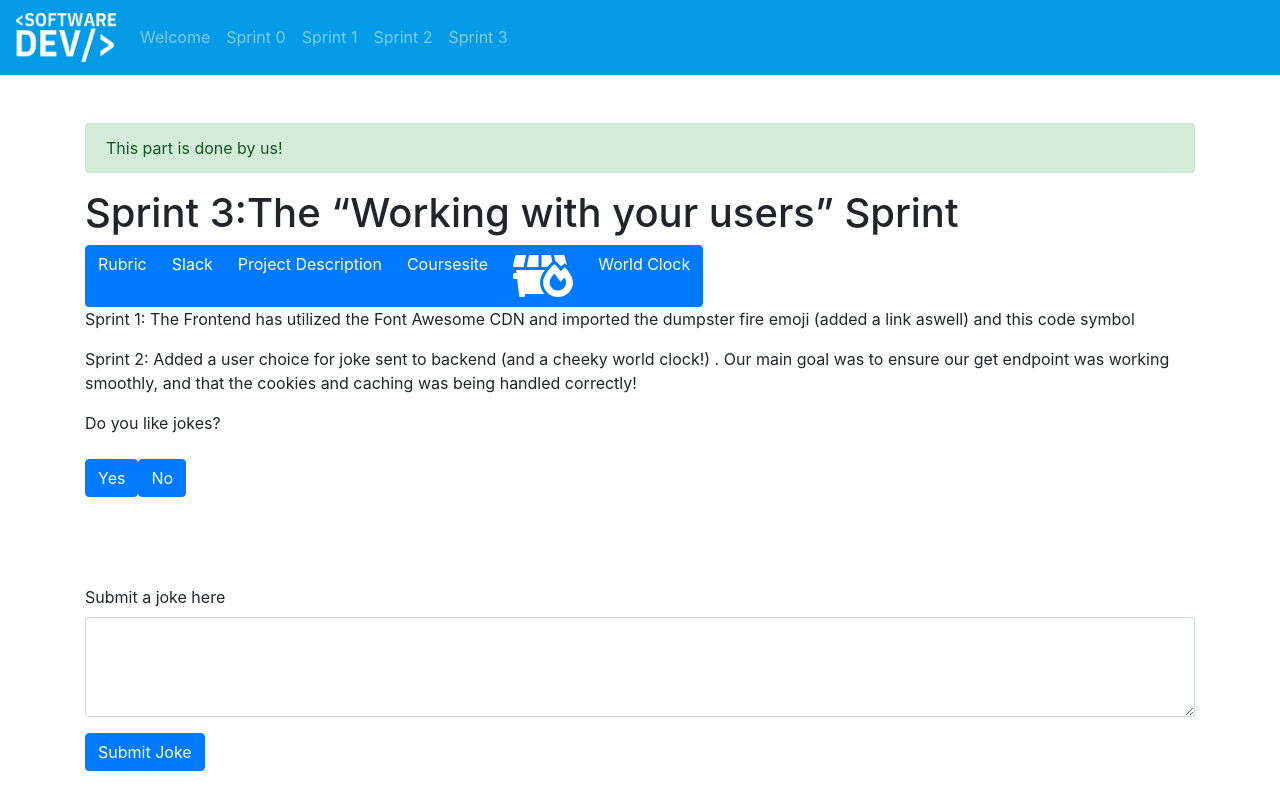
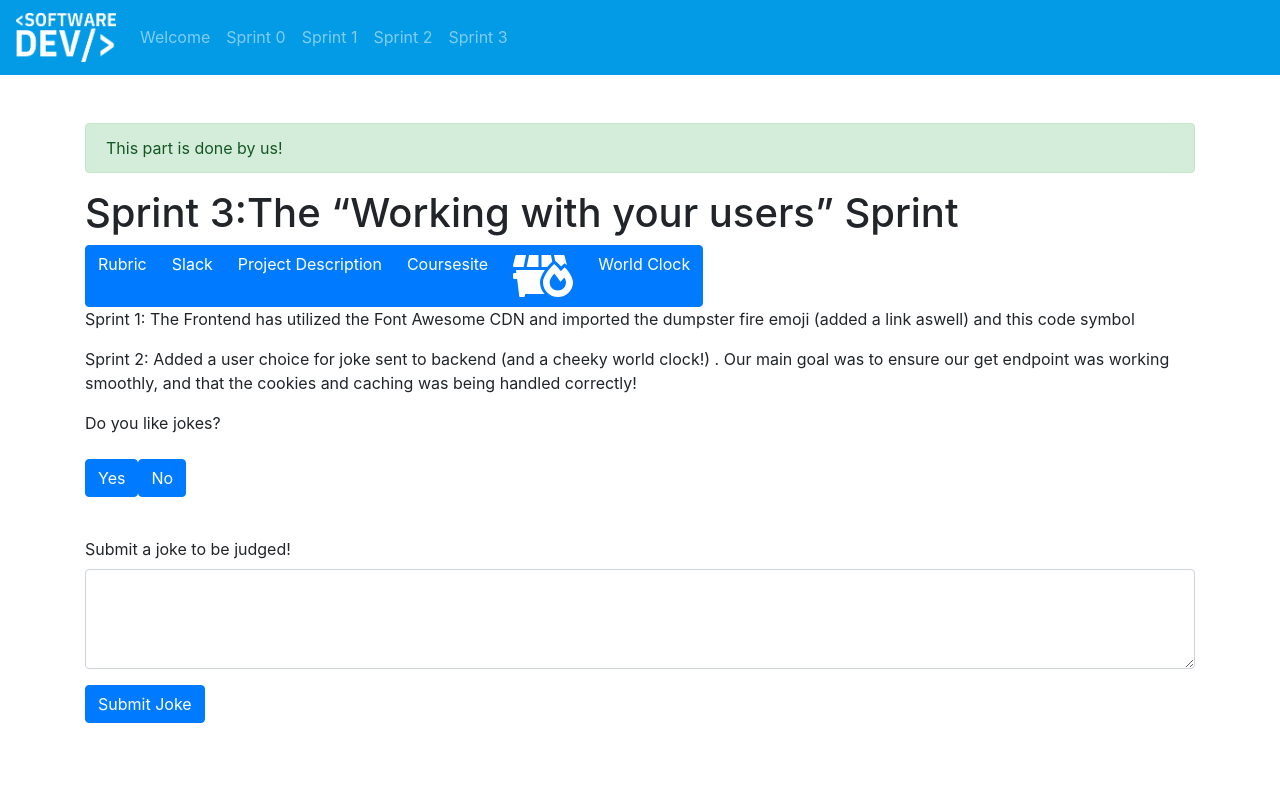
Before and after one commit to lucamilletti99/tbduniverse-website, a Vue app in the folder client/: page /sprint3 in a window 1280 px wide. Built offline with nearby package versions, Linux system fonts and the light colour scheme.

Commit message:
formatting spring3page

```diff
--- a/client/src/pages/Sprint3Page.vue
+++ b/client/src/pages/Sprint3Page.vue
@@ -15,9 +15,9 @@
     <p>{{ description }}</p>
     <p>{{ description2 }}</p>
       <label>Do you like jokes?</label>
-      <Jokes></Jokes><br><br><br>
+      <Jokes></Jokes><br>
 
-      <label>Submit a joke here</label>
+      <label>Submit a joke to be judged!</label>
       <jokeSubmit></jokeSubmit>
   </div>
 </template>
```
